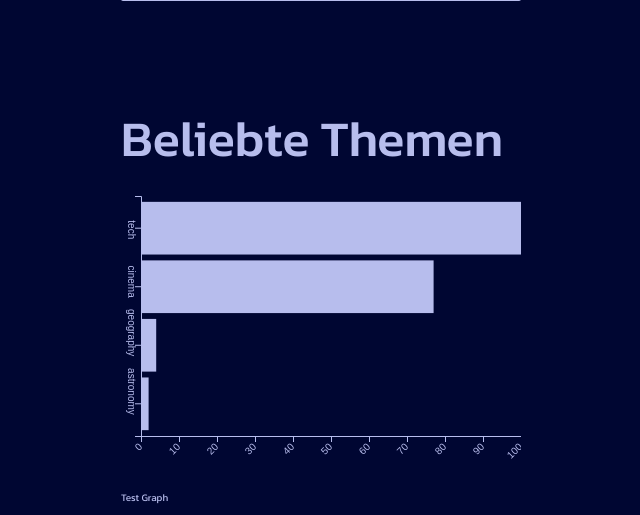
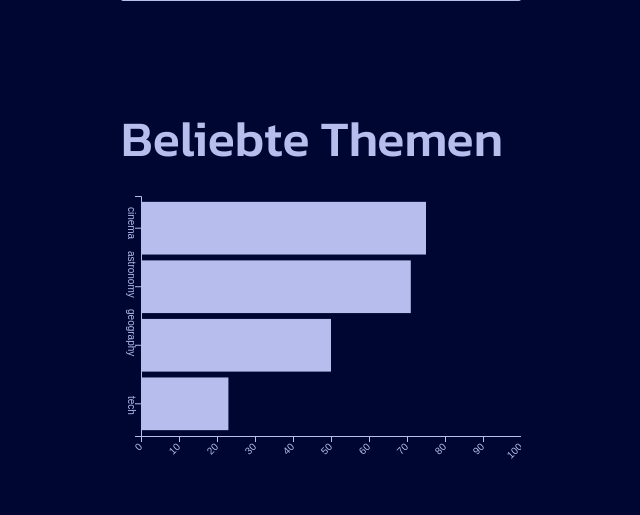
Before and after one commit to Ari-Ario/quiz-plus, a PHP site: page / in a window 1280 px wide. Shown: the part 589-1104 px from the top of the page, without its empty margins (319-959 px from the left). After the commit the page ends 1048 px from the top, so only its background shows below. Run offline with PHP 8.4, Linux system fonts and the light colour scheme.

Commit message:
working dynamic chart

```diff
--- a/includes/data-beliebte-themen.csv
+++ b/includes/data-beliebte-themen.csv
@@ -1,5 +1,5 @@
 Topic,Anzahl
-tech,2396
-cinema,77
-geography,4
-astronomy,2
+cinema,75
+astronomy,71
+geography,50
+tech,23
--- a/includes/test.php
+++ b/includes/test.php
@@ -3,17 +3,17 @@ include "db.php";
 
 $rows = takeFromTable($dbConnection);
 
-prettyPrint($rows);
+// prettyPrint($rows);
 
 foreach ($rows as $key => $data) {
-    for ($i = 1; $i <= 5; $i++){
+    for ($i = 1; $i <= 5; $i++) {
 
         if (empty($data["answer_$i"])) {
             continue;
         } else if (isset($data["answer_$i"]) && !empty($data["answer_$i"])) {
             $answer = $data["answer_$i"];
             $questionId = $data["id"];
-            if (str_contains($data['correct'], "$i")){
+            if (str_contains($data['correct'], "$i")) {
                 $correctAnswer = 1;
             } else {
                 $correctAnswer = 0;
--- a/index.php
+++ b/index.php
@@ -88,10 +88,7 @@ include_once "includes/db.php";
                     <div id="beliebte-themen-chart">
 
                     </div>
-                    <p>Test Graph</p>
-                    <div class="graph" id="testGraph"></div>
 
-                    <div id="chart"></div>
                 </div>
             </main>
         </div>
@@ -112,46 +109,7 @@ include_once "includes/db.php";
         <script src="charts.js"></script>
 
 
-        <script>
-            var data = [{
-                x: 0,
-                y: 20
-            }, {
-                x: 1,
-                y: 40
-            }, {
-                x: 2,
-                y: 50
-            }, {
-                x: 3,
-                y: 60
-            }, {
-                x: 4,
-                y: 80
-            }];
-            var width = 400;
-            var height = 400;
 
-            var svg = d3.select("#chart")
-                .append("svg")
-                .attr("width", width)
-                .attr("height", height);
-
-            var line = d3.line()
-                .x(function(d) {
-                    return d.x * 50;
-                })
-                .y(function(d) {
-                    return height - d.y;
-                });
-
-            svg.append("path")
-                .datum(data)
-                .attr("fill", "none")
-                .attr("stroke", "red")
-                .attr("stroke-width", 10)
-                .attr("d", line);
-        </script>
     </div>
 </body>
 
```
